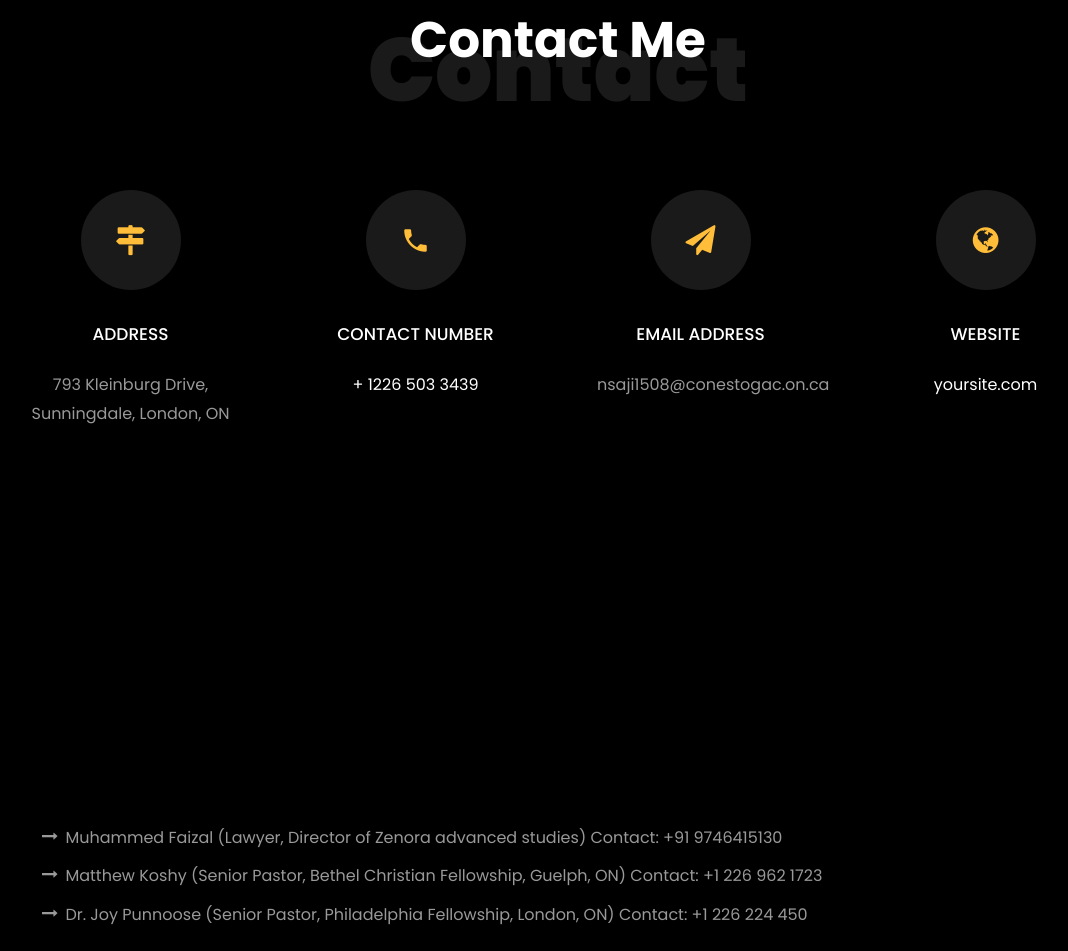
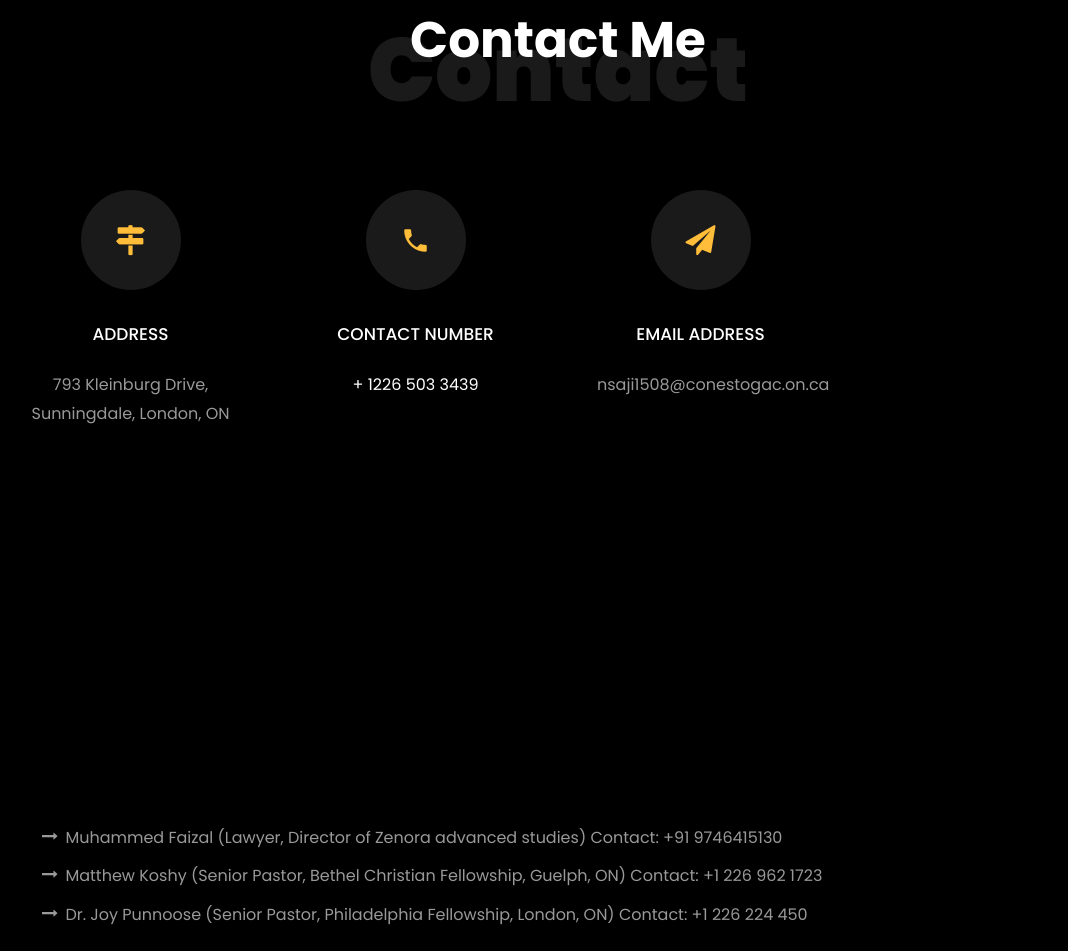
Before and after one commit to noelasaji/noelasaji.github.io, a plain HTML site: page index.html in a window 1280 px wide. Shown: the part 6767-7718 px from the top of the page, without its empty margins (82-1150 px from the left). Drawn offline with Linux system fonts and the light colour scheme; files whose address does not match are found by name.

Commit message:
Update index.html

```diff
--- a/index.html
+++ b/index.html
@@ -527,7 +527,7 @@
 	            <p>nsaji1508@conestogac.on.ca</p>
 	          </div>
           </div>
-          <div class="col-md-6 col-lg-3 d-flex ftco-animate">
+         <!-- <div class="col-md-6 col-lg-3 d-flex ftco-animate">
           	<div class="align-self-stretch box p-4 text-center">
           		<div class="icon d-flex align-items-center justify-content-center">
           			<span class="icon-globe"></span>
@@ -535,7 +535,7 @@
           		<h3 class="mb-4">Website</h3>
 	            <p><a href="#">yoursite.com</a></p>
 	          </div>
-          </div>
+          </div> -->
         </div>
 
         <!--<div class="row no-gutters block-9">
```
